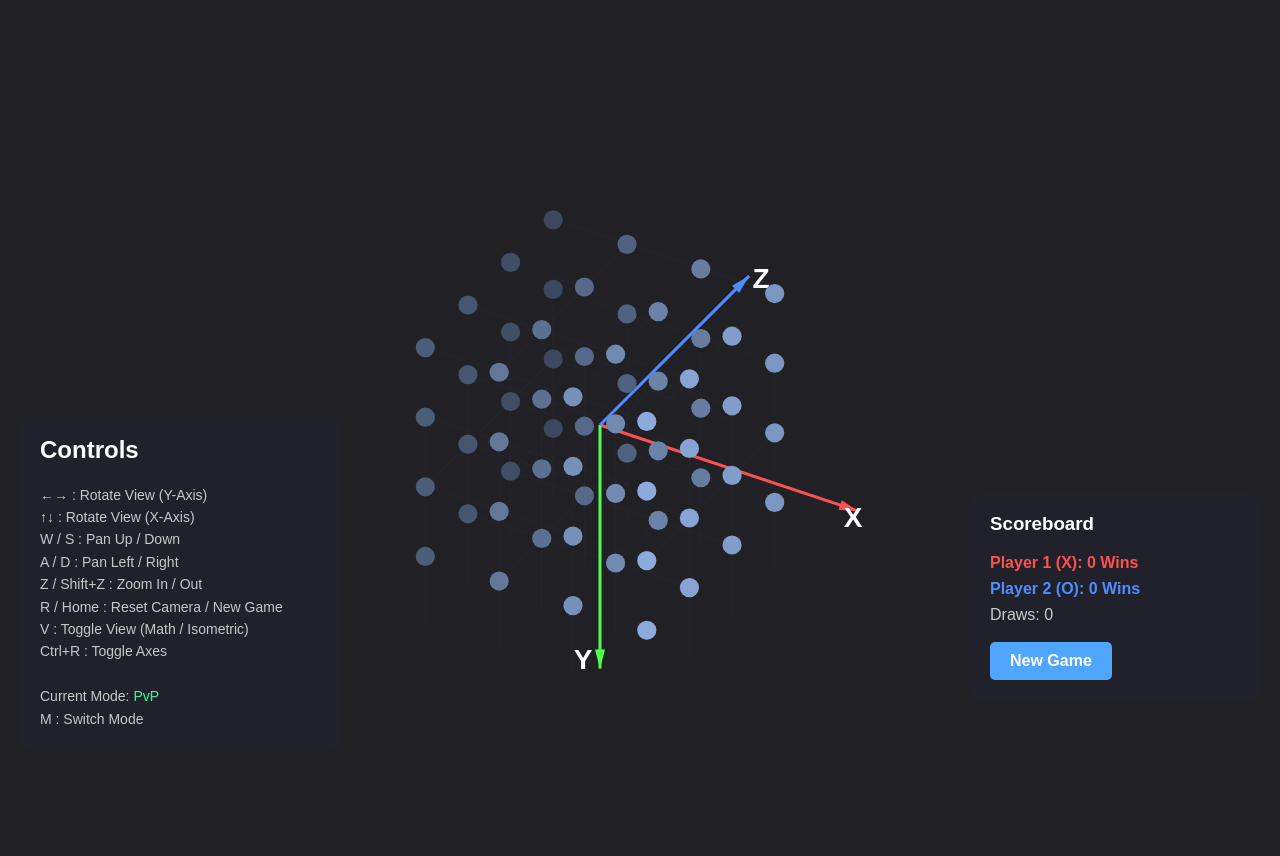
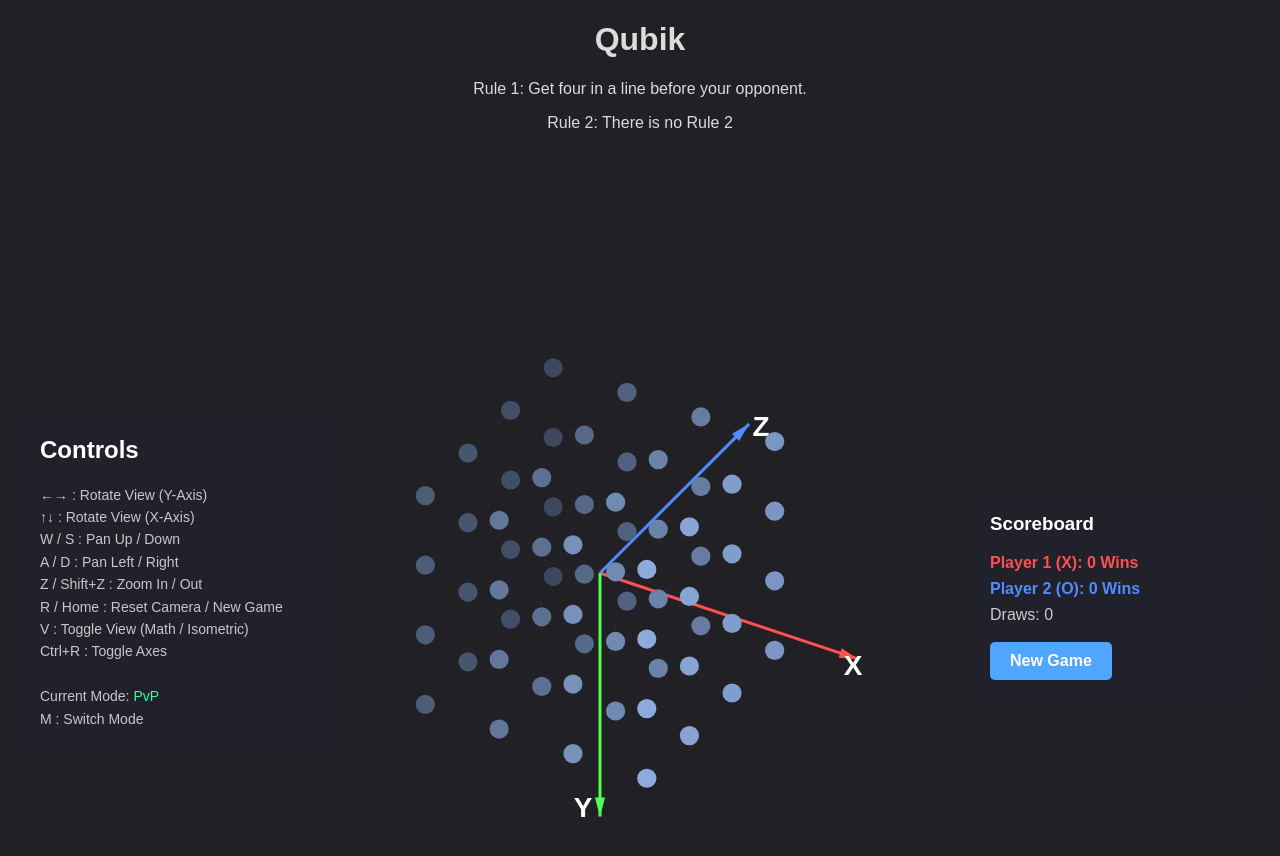
Before and after one commit to SadSack963/Qubik, a plain HTML site: page index.html in a window 1280 px wide. Drawn offline with Linux system fonts and the light colour scheme.

Commit message:
Added heading and rules to index.html

```diff
--- a/index.html
+++ b/index.html
@@ -100,6 +100,12 @@
 </head>
 <body>
 
+    <div id="rules" style="text-align: center">
+    <h1>Qubik</h1>
+    <p>Rule 1: Get four in a line before your opponent.</p>
+    <p>Rule 2: There is no Rule 2</p>
+
+    </div>
     <canvas id="gameCanvas"></canvas>
 
     <!-- UI Layer -->
```
